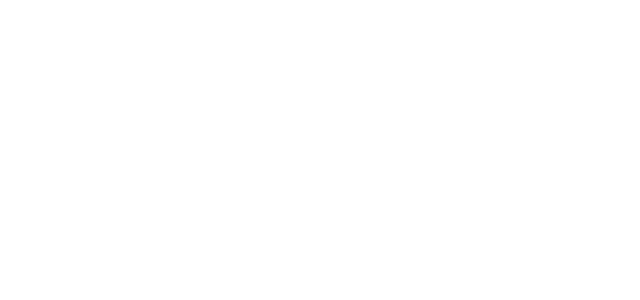
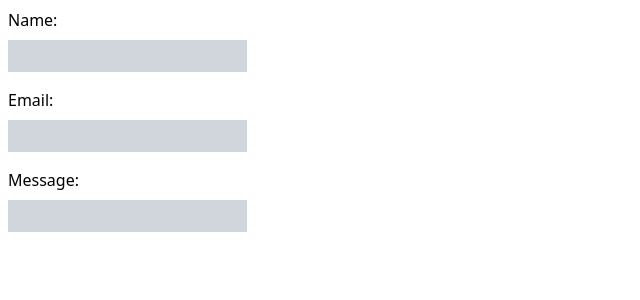
Before and after one commit to Phoenix-Domain/my-typescript-app, a React (Vite) app: page / in a window 1280 px wide. Shown: the top 300 px of the page, without its empty margins (0-640 px from the left). Built offline with nearby package versions, Linux system fonts and the light colour scheme.

Commit message:
style: change the styling of the form to better suit it

```diff
--- a/src/components/Form.tsx
+++ b/src/components/Form.tsx
@@ -1,15 +1,15 @@
 function Form(){
     return(
         <>
-            <form action="">
-                <label htmlFor=""></label>
-                <input type="text" />
+            <form action="" className="flex flex-col w-fit p-2">
+                <label htmlFor="">Name:</label>
+                <input type="text" className="outline-0 p-1 bg-gray-300 mb-4 mt-2" />
 
-                <label htmlFor=""></label>
-                <input type="text" />
+                <label htmlFor="">Email:</label>
+                <input type="text" className="outline-0 p-1 bg-gray-300 mb-4 mt-2" />
 
-                <label htmlFor=""></label>
-                <input type="text" />
+                <label htmlFor="">Message:</label>
+                <input type="text" className="outline-0 p-1 bg-gray-300 mb-4 mt-2" />
             </form>
         </>
     )
```
